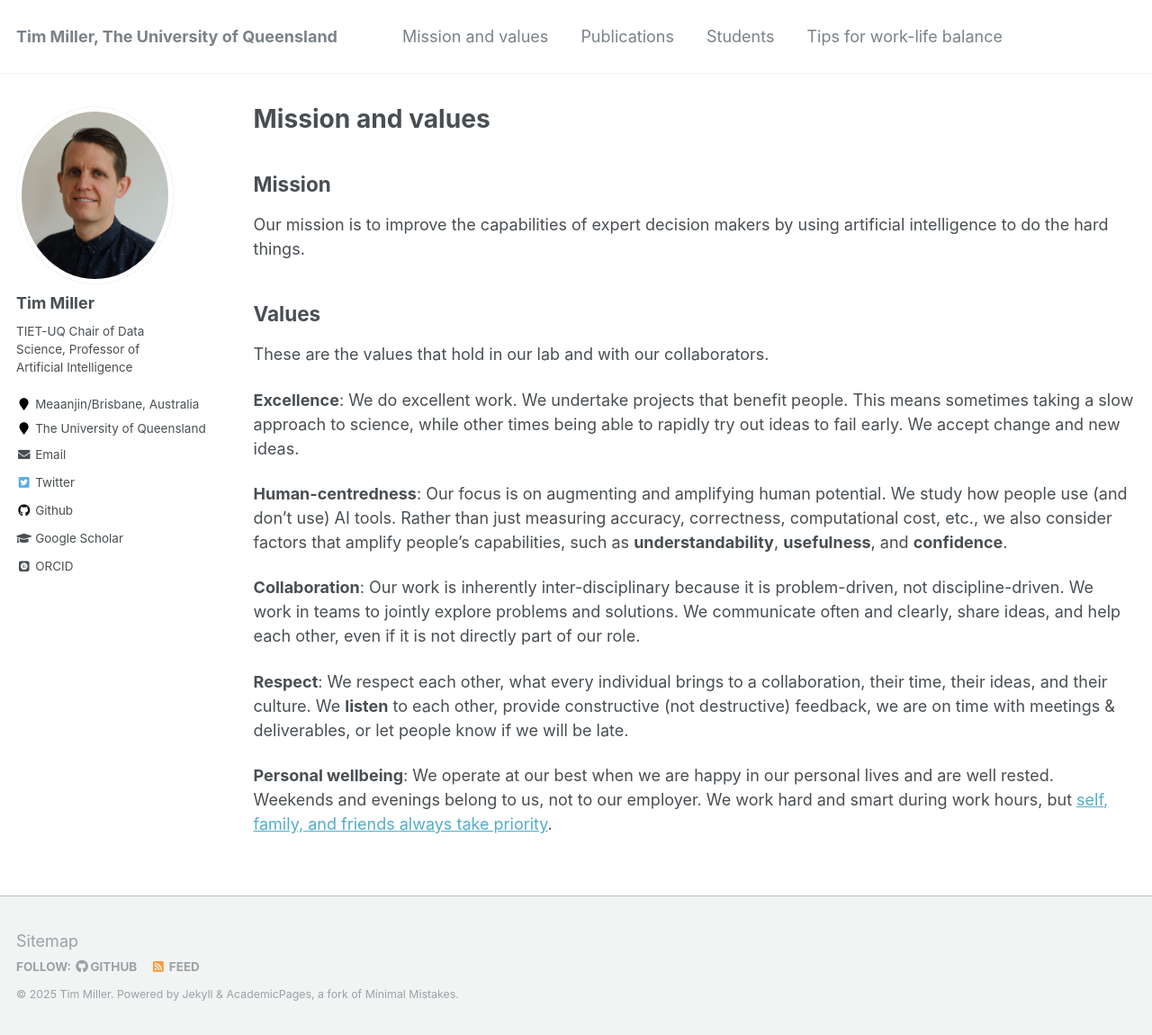
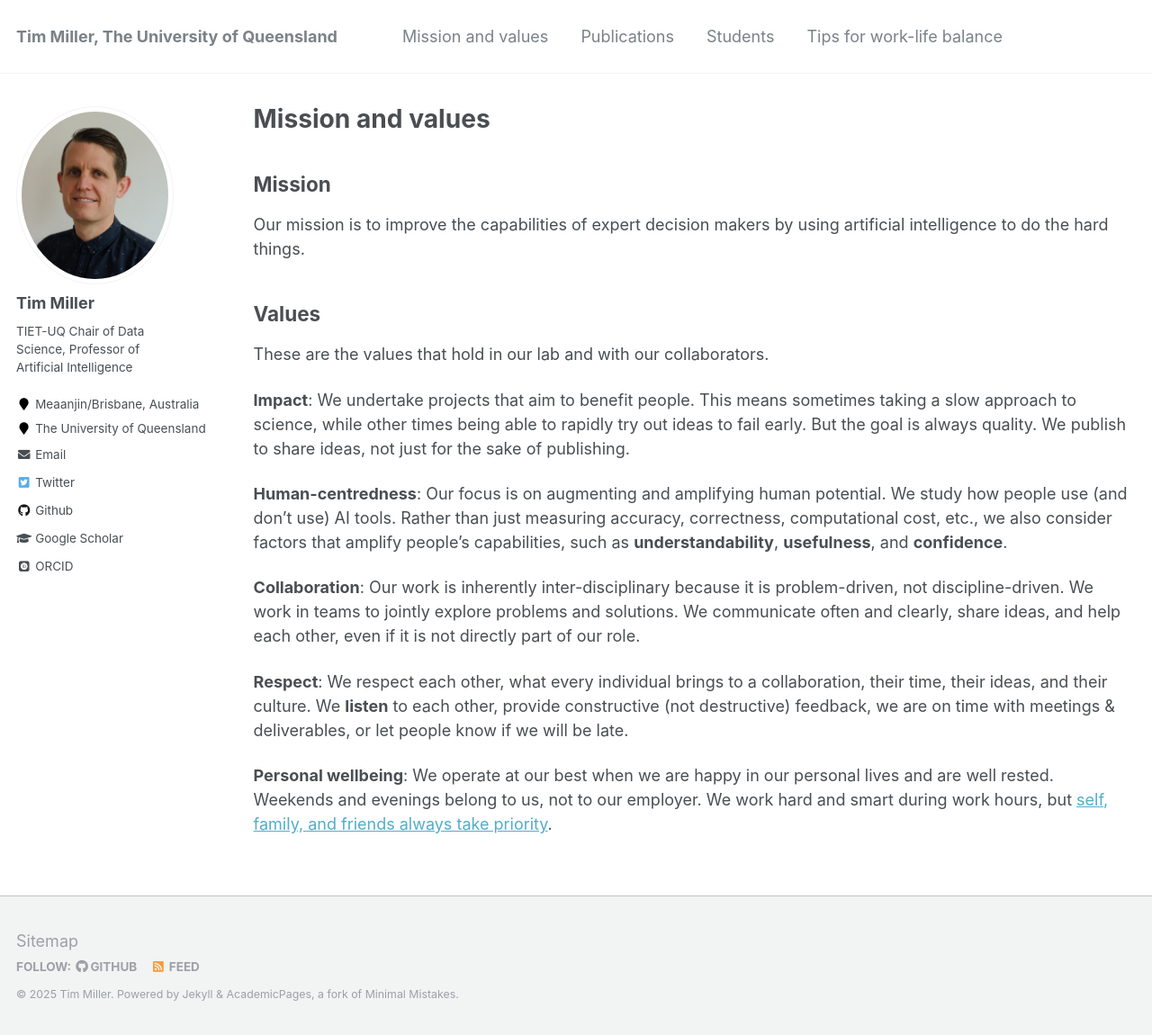
Before and after one commit to uqtmiller/uqtmiller.github.io, a Jekyll site: the page built from _pages/mission_and_values.md, in a window 1280 px wide and 1150 px high. Shown: the whole window at 90% size. Built offline with Jekyll 4.4.1, drawn with Linux system fonts in a browser that asks for light colours; some web fonts are replaced.

Commit message:
Update mission_and_values.md

```diff
--- a/_pages/mission_and_values.md
+++ b/_pages/mission_and_values.md
@@ -14,7 +14,7 @@
 
 These are the values that hold in our lab and with our collaborators.
 
-**Excellence**: We do excellent work. We undertake projects that benefit people. This means sometimes taking a slow approach to science, while other times being able to rapidly try out ideas to fail early. We accept change and new ideas.
+**Impact**: We undertake projects that aim to benefit people. This means sometimes taking a slow approach to science, while other times being able to rapidly try out ideas to fail early. But the goal is always quality. We publish to share ideas, not just for the sake of publishing.
 
 **Human-centredness**: Our focus is on augmenting and amplifying human potential. We study how people use (and don't use) AI tools. Rather than just measuring accuracy, correctness, computational cost, etc., we also consider factors that amplify people's capabilities, such as **understandability**, **usefulness**, and **confidence**.
 
```
